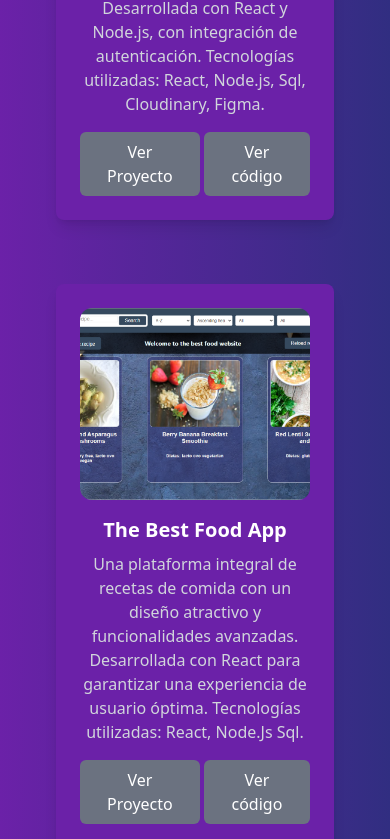
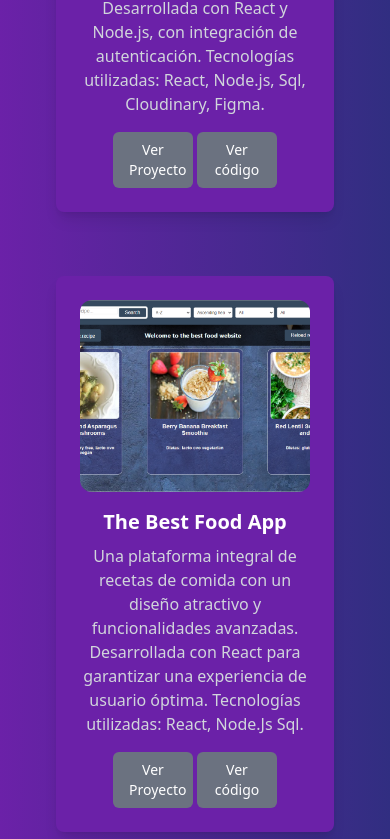
Before and after one commit to MDPereyra22/porfolio, a React (Vite) app: page / in a window 390 px wide. Shown: the part 1460-2299 px from the top of the page. Built offline with nearby package versions, Linux system fonts and the light colour scheme.

Commit message:
ProyectCard: normaliza botones

```diff
--- a/src/components/Proyects/ProyectCard.jsx
+++ b/src/components/Proyects/ProyectCard.jsx
@@ -31,7 +31,7 @@ const ProjectCard = ({ screenshot, title, description, link, github }) => (
           href={link}
           target="_blank"
           rel="noopener noreferrer"
-          className="bg-gray-500 text-white py-2 px-4 rounded-md hover:bg-gray-600 transition duration-300 inline-block"
+          className="bg-gray-500 text-white md:w-32 w-20 text-sm md:text-base py-2 px-4 rounded-md hover:bg-gray-600 transition duration-300 inline-block"
         >
           Ver Proyecto
         </a>
@@ -39,7 +39,7 @@ const ProjectCard = ({ screenshot, title, description, link, github }) => (
           href={github}
           target="_blank"
           rel="noopener noreferrer"
-          className="bg-gray-500 text-white py-2 px-4 rounded-md hover:bg-gray-600 transition duration-300 inline-block"
+          className="bg-gray-500 text-white md:w-32 w-20 text-sm md:text-base py-2 px-4 rounded-md hover:bg-gray-600 transition duration-300 inline-block"
         >
           Ver código
         </a>
```
